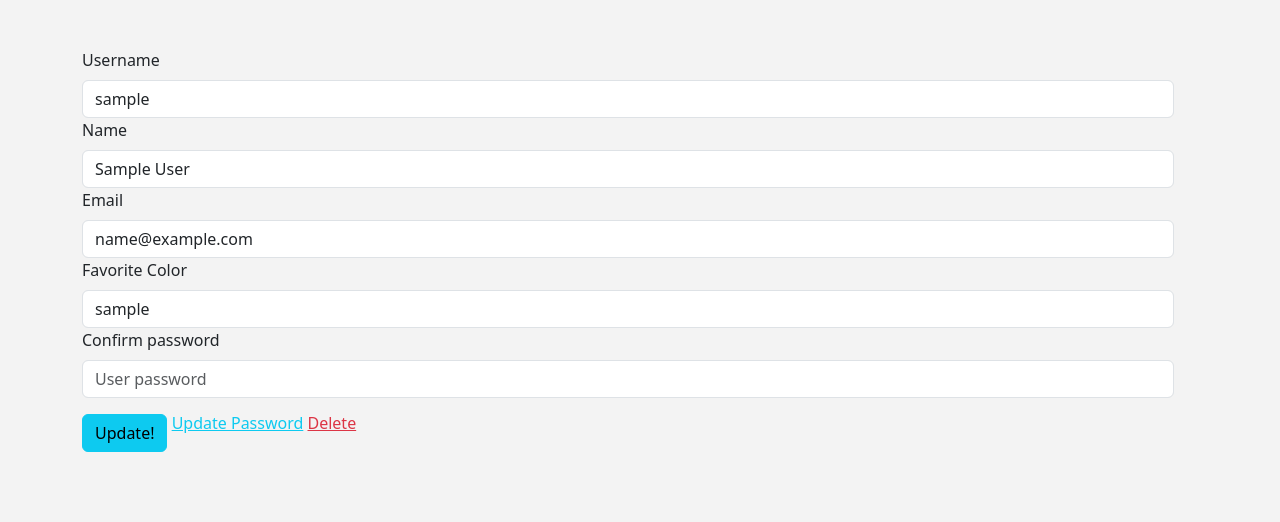
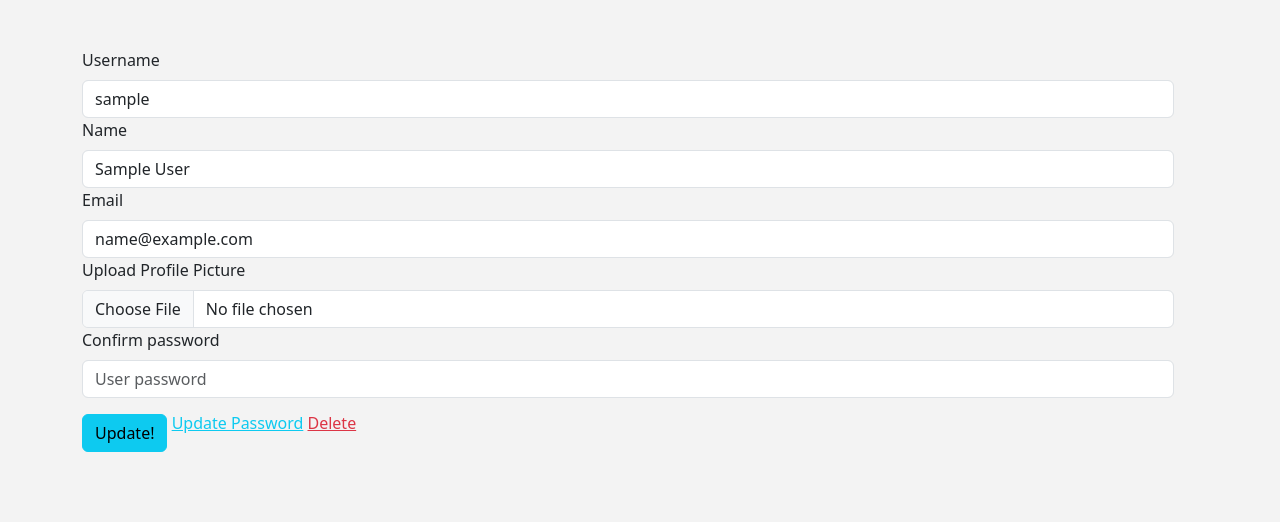
Before and after one commit to sezarfen/flask_project, a Flask app: page /user/1 in a window 1280 px wide. Shown: the part 56-578 px from the top of the page. Run offline with Flask 3, Linux system fonts and the light colour scheme; the visitor is signed in with stand-in values (Sample User, id 1); some libraries are stand-ins or nearby versions.

Commit message:
Bismillahirrahmanirrahim, uploading profile picture feature added, Elhamdulillah

```diff
--- a/codemy/main.py
+++ b/codemy/main.py
@@ -12,6 +12,9 @@ from flask_login import UserMixin, login_user, LoginManager, login_required, log
 from webforms import UserForm, NamerForm, PostForm, LoginForm, CommentForm, SearchForm, UpdatePostForm
 
 from flask_ckeditor import CKEditor
+
+import os
+from werkzeug.utils import secure_filename
 
 #################################################################################
 #################################### CONFIGS ####################################
@@ -34,6 +37,13 @@ login_manager = LoginManager()
 login_manager.init_app(app)
 login_manager.login_view = "get_login" # The function that login will redirect, if login_required for example, works like url_for('get_login')
 login_manager.login_message = "Please Login first to visit that website." # The message to flash when a user is redirected to the login page.
+
+UPLOAD_FOLDER = os.getcwd() + '/static/images/'
+ALLOWED_EXTENSIONS = {'png', 'jpeg', 'jpg', 'gif'}
+app.config['UPLOAD_FOLDER'] = UPLOAD_FOLDER
+
+def allowed_file(filename):
+	return '.' in filename and filename.rsplit('.', 1)[1].lower() in ALLOWED_EXTENSIONS
 
 @login_manager.user_loader
 def load_user(user_id):
@@ -60,9 +70,9 @@ class Users(db.Model, UserMixin):
 	name = db.Column(db.String(55), nullable=False)
 	email = db.Column(db.String(125), nullable=False, unique=True)
 	date_added = db.Column(db.DateTime, default=datetime.utcnow)
-	favorite_color = db.Column(db.String(25), nullable=False)
 	about_author = db.Column(db.String(500), default = "None")
 	password = db.Column(db.String(165), nullable=False)
+	profile_picture = db.Column(db.String(505), nullable=True, default='reverse_human.png')
 	# User Can Have Many Posts # There will be fake column like poster for posts
 	posts = db.relationship("Post", backref="poster", lazy=True) # lazy=True as default, but lets implicit that
 	comments = db.relationship("Comment", backref="author", lazy=True)
@@ -87,7 +97,7 @@ class Users(db.Model, UserMixin):
 			return str(self.email)
 
 	def to_dict(self):
-		return {"id": self.id, "name": self.name, "email": self.email, "date_added" : self.date_added, "favorite_color": self.favorite_color, "password": self.password}
+		return {"id": self.id, "name": self.name, "email": self.email, "date_added" : self.date_added, "password": self.password}
 
 
 class Post(db.Model):
@@ -199,7 +209,7 @@ def add_user(): # Register Page
 		user = Users.query.filter_by(email=form.email.data).first()
 		if user is None:
 			hashed = generate_password_hash(form.password.data)
-			newUser = Users(username=form.username.data, name=form.name.data, email=form.email.data, favorite_color=form.favorite_color.data, about_author=form.about_author.data, password=hashed)
+			newUser = Users(username=form.username.data, name=form.name.data, email=form.email.data, about_author=form.about_author.data, password=hashed)
 			db.session.add(newUser)
 			db.session.commit()
 			flash("User Added successfully!")
@@ -210,7 +220,6 @@ def add_user(): # Register Page
 		form.username.data = ""
 		form.name.data = ""
 		form.email.data = ""
-		form.favorite_color.data = ""
 		form.about_author.data = ""
 		form.password.data = ""
 
@@ -228,22 +237,33 @@ def get_user(id):
 		user = Users.query.get_or_404(id)
 		return render_template("user/update_user.html", user=user)
 	elif request.method == "POST":
+		if 'file' not in request.files:
+			flash('No Profile Picture is Given')
+			return redirect(url_for('get_user', id=current_user.id))
 		user = Users.query.get_or_404(id)
 		user.username = request.form['username']
 		user.name = request.form['name']
 		user.email = request.form['email']
-		user.favorite_color = request.form['favorite_color']
 		confirm_password = request.form['confirm_password']
-		if check_password_hash(user.password, confirm_password):
-			db.session.add(user)
-			db.session.commit()
-			flash("User updated succesfully!")
-		else:
-			flash("Password didn't match")
-			return redirect(url_for("get_user", id=user.id))
-		return redirect(url_for("add_user"))
+		file = request.files['file']
+		if file.filename == '':
+			flash('No selected file')
+			return redirect(request.url) # Different approach
+		if file and allowed_file(file.filename):
+			filename = secure_filename(file.filename)
+			user.profile_picture = filename
+			file.save(os.path.join(app.config['UPLOAD_FOLDER'], filename))
+			if check_password_hash(user.password, confirm_password):
+				db.session.add(user)
+				db.session.commit()
+				flash("User updated succesfully!")
+				return redirect(url_for('get_dashboard'))
+			else:
+				flash("Password didn't match")
+				return redirect(url_for("get_user", id=user.id))
+		return redirect(url_for("get_dashboard"))
 	else:
-		return redirect(url_for("add_user"))
+		return redirect(url_for("get_dashboard"))
 
 
 @app.route("/user/delete/<int:id>")
--- a/codemy/templates/dashboard.html
+++ b/codemy/templates/dashboard.html
@@ -17,7 +17,7 @@
 				<a href="{{url_for('logout')}}" class="link-danger">Log Out</a>
 			</div>
 			<div class="col-4">
-					<img src="{{url_for('static', filename='images/reverse_human.png')}}" alt="Profile Picture" align="right">
+					<img src="{{url_for('static', filename='images/' + current_user.profile_picture)}}" alt="Profile Picture" align="right" width="355px" height="355px">
 			</div>
 		</div>
 	</div>
--- a/codemy/templates/user/add_user.html
+++ b/codemy/templates/user/add_user.html
@@ -31,9 +31,6 @@
 			{{form.email.label(class="form-label")}}
 			{{form.email(class="form-control", placeholder = "someone@somewhere")}}
 
-			{{form.favorite_color.label(class="form-label")}}
-			{{form.favorite_color(class="form-control", placeholder= "Green" )}}
-
 			{{form.about_author.label(class="form-label")}}
 			{{form.about_author(class="form-control", placeholder= "About Me" )}}
 
--- a/codemy/templates/user/update_user.html
+++ b/codemy/templates/user/update_user.html
@@ -4,7 +4,7 @@
 
 	{% include 'shared/flash_message.html' %}
 
-	<form class="form" method="POST" action="">
+	<form class="form" method="POST" action="{{url_for('get_user', id=current_user.id )}}" enctype="multipart/form-data">
 
 		<!-- Because we use current_user.id on dashboard, user will be same with current_user İnşaAllah -->
 
@@ -17,8 +17,8 @@
 		<label for="email" class="form-label">Email</label>
 		<input type="text" class="form-control" value="{{user.email}}" placeholder="{{user.email}}" name="email">
 
-		<label for="favorite_color" class="form-label">Favorite Color</label>
-		<input type="text" class="form-control" value="{{user.favorite_color}}" placeholder="{{user.favorite_color}}" name="favorite_color">
+		<label for="file" class="form-label">Upload Profile Picture</label>
+		<input type="file" class="form-control" name="file">
 
 		<label for="confirm_password" class="form-label">Confirm password</label>
 		<input type="text" class="form-control" placeholder="User password" name="confirm_password">
--- a/codemy/webforms.py
+++ b/codemy/webforms.py
@@ -13,7 +13,6 @@ class UserForm(FlaskForm):
 	username = StringField("Username", validators=[DataRequired()])
 	name = StringField("Name", validators=[DataRequired()])
 	email = EmailField("Email", validators=[DataRequired()])
-	favorite_color = StringField("Favorite Color", validators=[DataRequired()])
 	about_author = StringField("About Author", validators=[DataRequired()])
 	password = PasswordField("Password", validators=[DataRequired()])
 	confirm_password = PasswordField("Confirm Password", validators=[DataRequired(), EqualTo("password", message="Passwords must match!")])  # we can use that message later
```
Also changed, not shown: codemy/migrations/versions/eb4f1a92ac7d_initial_migration.py (deleted, +0 -32 lines), codemy/static/images/blackCircle.png (added).
